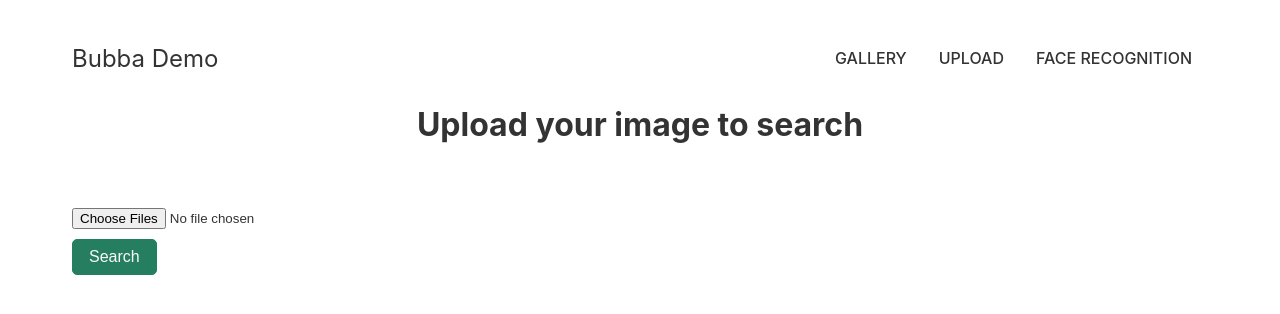
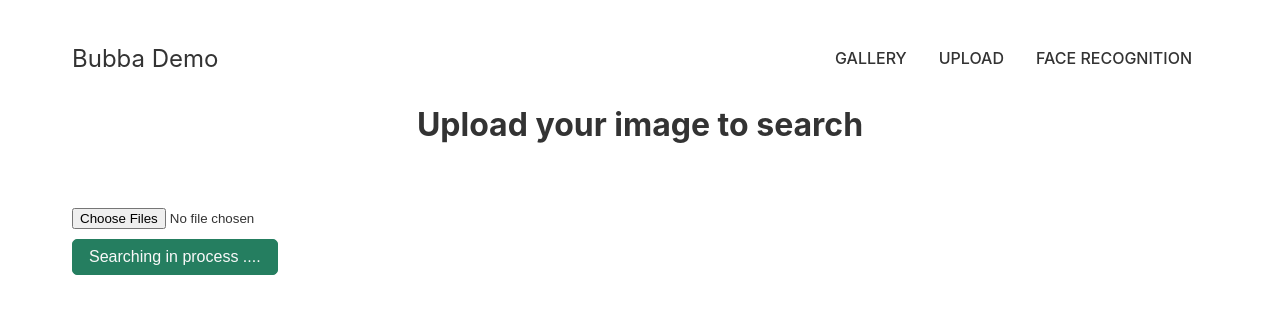
Before and after one commit to longnguyen1802/bubba-frontend, a React (Create React App) app: page /facerecognition in a window 1280 px wide. Shown: the top 314 px of the page. Built offline with nearby package versions, Linux system fonts and the light colour scheme.

Commit message:
add search wait

```diff
--- a/src/pages/FaceRecognition.js
+++ b/src/pages/FaceRecognition.js
@@ -7,6 +7,7 @@ export default function Upload() {
     const [selectedFile, setSelectedFile] = useState();
     const [imageIds, setImageIds] = useState();
     const [errMsg, setErrMsg] = useState('');
+    const [search,setSearch] = useState(false);
     const handleFileInputChange = (e) => {
         const file = e.target.files[0];
         previewFile(file);
@@ -24,6 +25,7 @@ export default function Upload() {
     };
 
     const handleSearch = (e) => {
+        setSearch(true);
         e.preventDefault();
         if (!selectedFile) return;
         const reader = new FileReader();
@@ -38,7 +40,8 @@ export default function Upload() {
                 });
                 setFileInputState('');
                 setPreviewSource('');
-                setImageIds(await response.json())
+                setImageIds(await response.json());
+                setSearch(true);
             } catch (err) {
                 try{
                     const response = await fetch('https://bubba-server-test.herokuapp.com/api/findFace', {
@@ -49,7 +52,8 @@ export default function Upload() {
                 });
                 setFileInputState('');
                 setPreviewSource('');
-                setImageIds(await response.json())
+                setImageIds(await response.json());
+                setSearch(true);
                 }
                 catch(err){
                     console.error(err);
@@ -80,7 +84,9 @@ export default function Upload() {
                     className="form-input"
                 />
                 <button className="btn" type="submit">
-                    Search
+                    {
+                        search ? "Search" : "Searching in process ...."
+                    }
                 </button>
             </form>
             {previewSource && (
```
